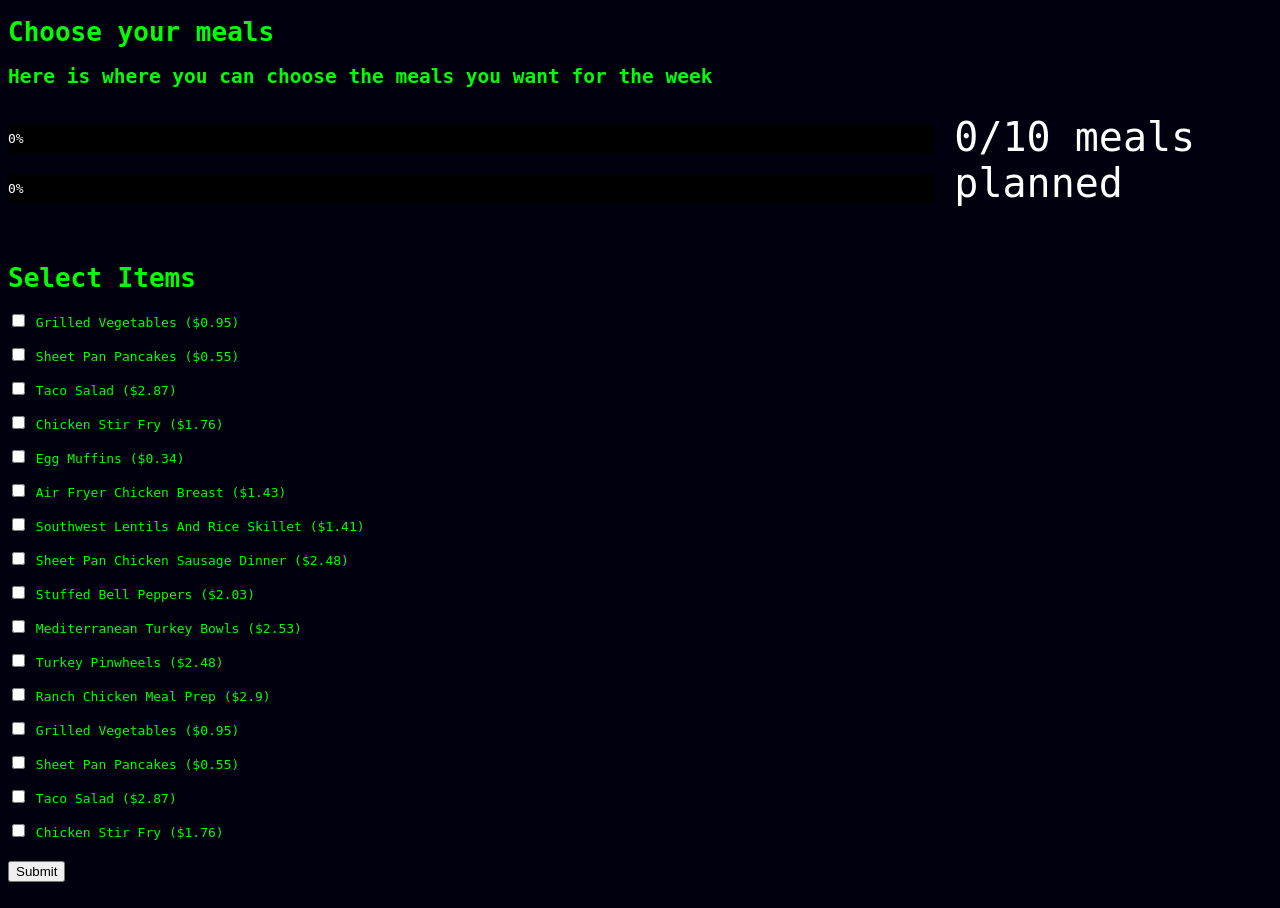
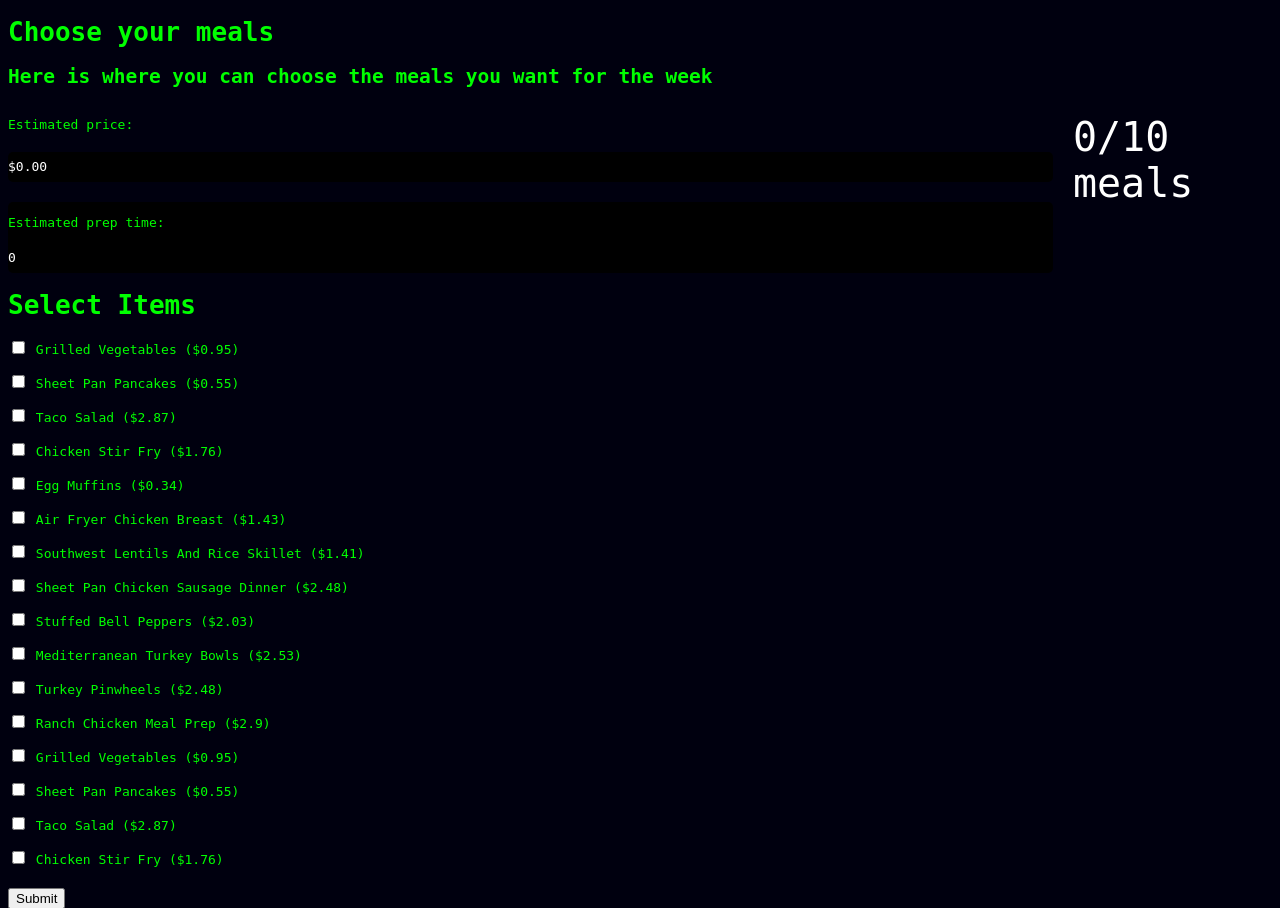
Before and after one commit to gbeck139/meal-maverick, a Flask app: template web_app/templates/menu.html in a window 1280 px wide. Shown: the top 908 px of the page. Run offline with Flask 3, Linux system fonts and the light colour scheme; the template is opened without the code that fills it: values that come from a table or form of the project are taken from there, most other values are stand-ins (such as "Sample title", 1, 10 or a date in 2020).

Commit message:
Updated progress bars to change color and added labels

```diff
--- a/web_app/templates/menu.html
+++ b/web_app/templates/menu.html
@@ -24,16 +24,18 @@
 
 <div class = "data-container">
   <div class="progress-container-wrapper">
+    <p> Estimated price:</p>
       <div class="progress-container">
-          <div id="mealProgressBar" class="progress-bar">0%</div>
+          <div id="mealProgressBar" class="progress-bar">$0.00</div>
       </div>
 
       <div class="progress-container">
-          <div id="timeProgressBar" class="progress-bar">0%</div>
+        <p> Estimated prep time:</p>
+          <div id="timeProgressBar" class="progress-bar">0</div>
       </div>
 
   </div>
-  <p id="currentServings" class="number">0/{{servingsPerPerson}} meals planned</p>
+  <p id="currentServings" class="number">0/{{servingsPerPerson}} meals</p>
 </div>
 
 
@@ -98,7 +100,7 @@
       mealProgressBar.textContent = '$'+totalValue.toFixed(2); // Show percentage text
       timeProgressBar.style.width = timePercentage+'%';
       timeProgressBar.textContent = totalTime+' mins';
-      document.getElementById('currentServings').textContent = totalServings+'/{{servingsPerPerson}} servings'
+      document.getElementById('currentServings').textContent = totalServings+'/{{servingsPerPerson}} meals'
   });
 </script>
 
```
